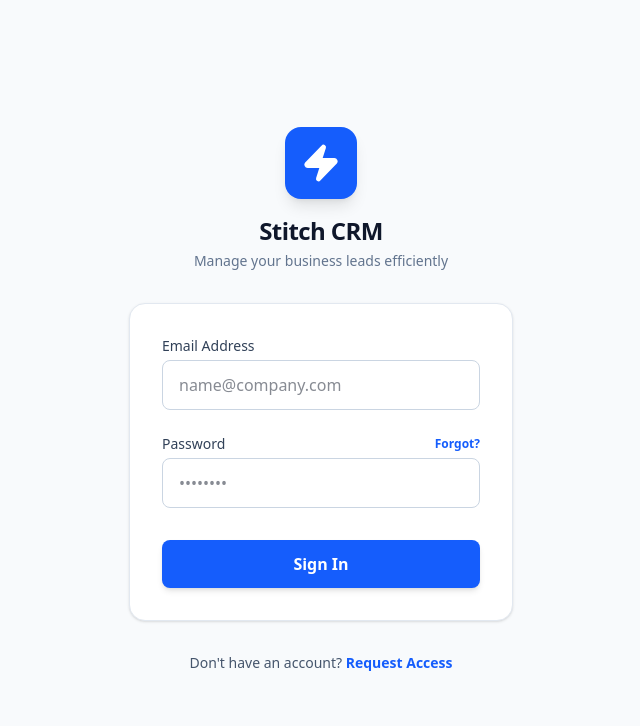
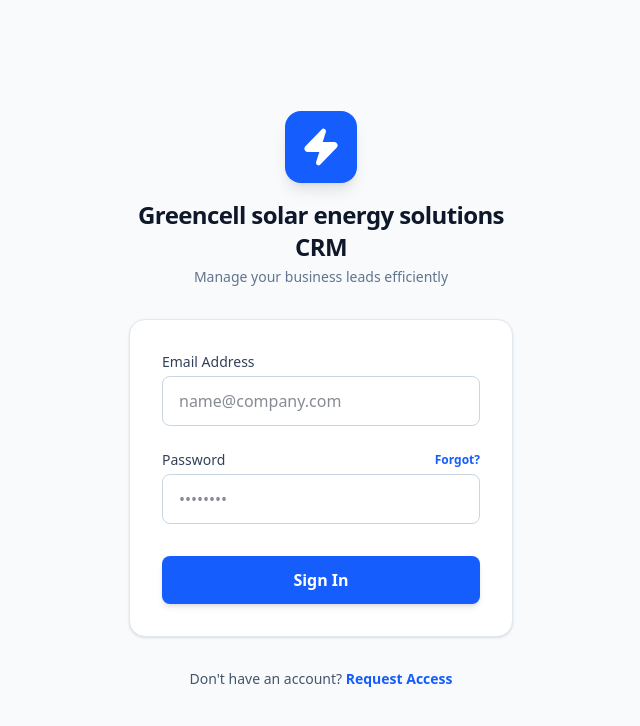
Before and after one commit to mohammed-akl/stitch-crm, a React (Vite) app: page /login in a window 1280 px wide. Shown: the top 726 px of the page, without its empty margins (319-959 px from the left). Built offline with nearby package versions, Linux system fonts and the light colour scheme; no server answers.

Commit message:
Greencell branding

```diff
--- a/index.html
+++ b/index.html
@@ -3,7 +3,7 @@
   <head>
     <meta charset="UTF-8" />
     <meta name="viewport" content="width=device-width, initial-scale=1.0" />
-    <title>My Google AI Studio App</title>
+    <title>Greencell solar energy solutions CRM</title>
   </head>
   <body>
     <div id="root"></div>
--- a/metadata.json
+++ b/metadata.json
@@ -1,5 +1,5 @@
 {
-  "name": "Stitch CRM",
+  "name": "Greencell solar energy solutions CRM",
   "description": "A high-performance lead and customer management system with multi-file attachment support.",
   "requestFramePermissions": [],
   "majorCapabilities": []
--- a/src/pages/Login.tsx
+++ b/src/pages/Login.tsx
@@ -43,7 +43,7 @@ export default function Login() {
             </div>
           </div>
           <div>
-            <h1 className="text-2xl font-bold tracking-tight text-slate-900">Stitch CRM</h1>
+            <h1 className="text-2xl font-bold tracking-tight text-slate-900">Greencell solar energy solutions CRM</h1>
             <p className="text-sm text-slate-500 mt-1">Manage your business leads efficiently</p>
           </div>
         </header>
```
